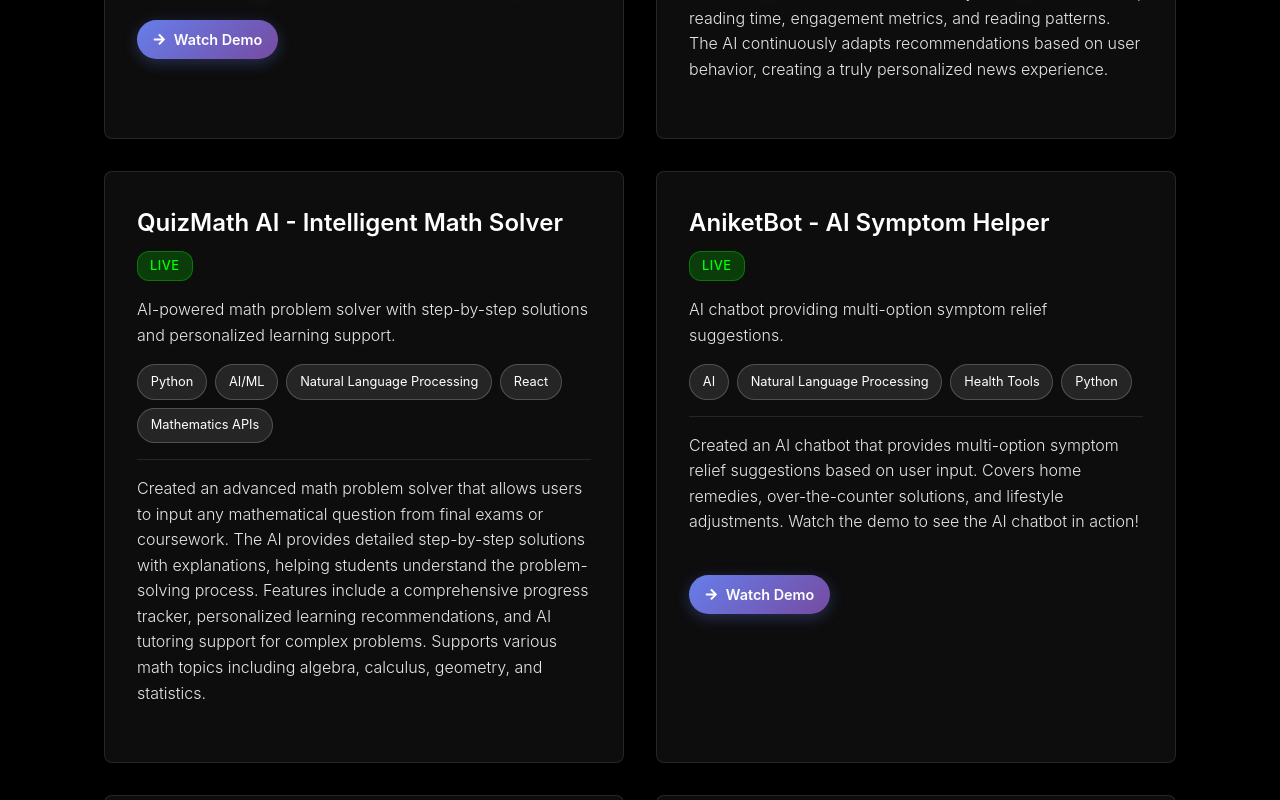
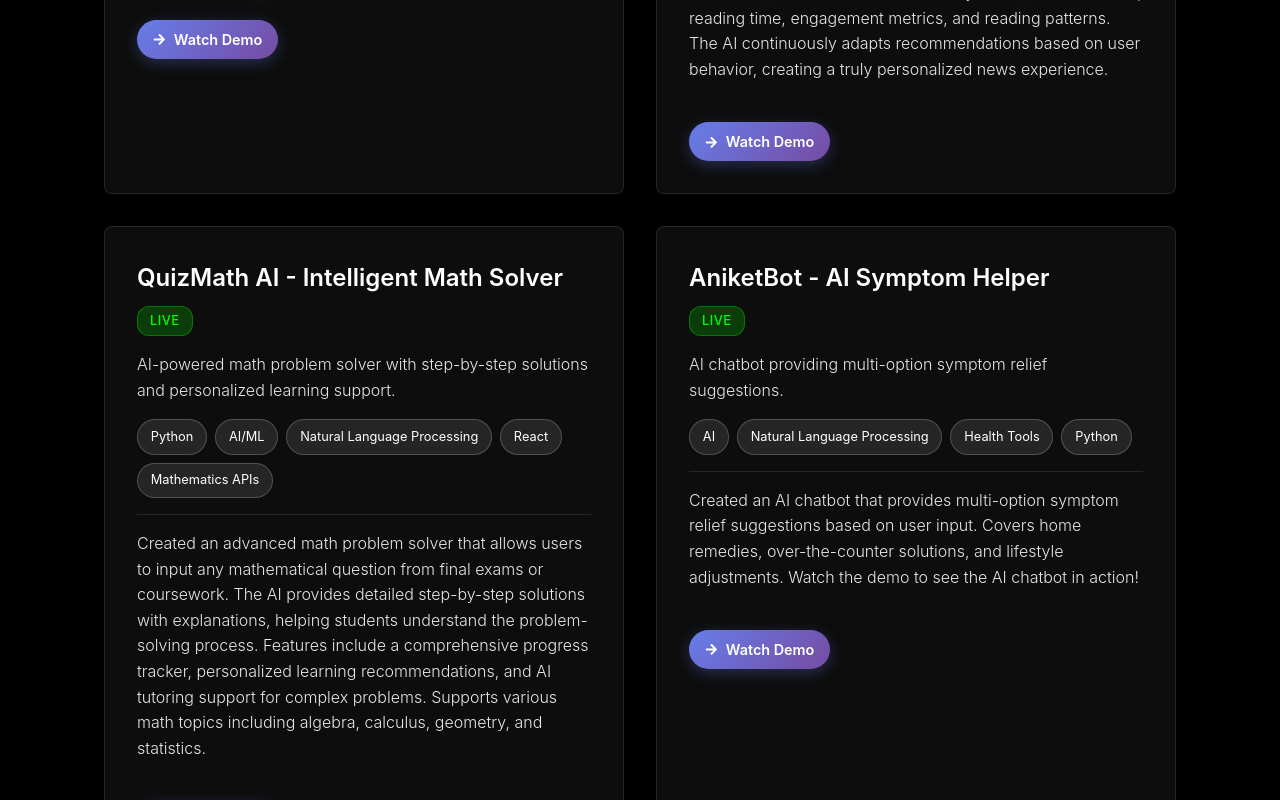
Before and after one commit to graphixrrr/Portfolio, a React (Create React App) app: page /projects in a window 1280 px wide. Shown: the part 800-1600 px from the top of the page. Built offline with nearby package versions, Linux system fonts and the light colour scheme.

Commit message:
Add demo video links for QuizMath AI and NewsAI projects

```diff
--- a/src/pages/Projects.tsx
+++ b/src/pages/Projects.tsx
@@ -15,14 +15,16 @@ const projects = [
     desc: 'AI-powered personalized news aggregator with adaptive learning algorithms and comprehensive reading analytics.',
     details: 'Developed an intelligent news platform that learns user preferences through active algorithms based on reading patterns. Features multiple news sections (Technology, Science, Business, Politics, Sports, Entertainment) with real-time content curation. Advanced analytics track articles read, reading time, engagement metrics, and reading patterns. The AI continuously adapts recommendations based on user behavior, creating a truly personalized news experience.',
     tech: ['React', 'Node.js', 'Machine Learning', 'News APIs', 'Analytics', 'MongoDB'],
-    status: 'Live'
+    status: 'Live',
+    demoLink: 'https://www.youtube.com/watch?v=2EYHWlAq8fU'
   },
   {
     title: 'QuizMath AI - Intelligent Math Solver',
     desc: 'AI-powered math problem solver with step-by-step solutions and personalized learning support.',
     details: 'Created an advanced math problem solver that allows users to input any mathematical question from final exams or coursework. The AI provides detailed step-by-step solutions with explanations, helping students understand the problem-solving process. Features include a comprehensive progress tracker, personalized learning recommendations, and AI tutoring support for complex problems. Supports various math topics including algebra, calculus, geometry, and statistics.',
     tech: ['Python', 'AI/ML', 'Natural Language Processing', 'React', 'Mathematics APIs'],
-    status: 'Live'
+    status: 'Live',
+    demoLink: 'https://www.youtube.com/watch?v=NOGtOjYryqQ'
   },
   {
     title: 'AniketBot - AI Symptom Helper',
```
